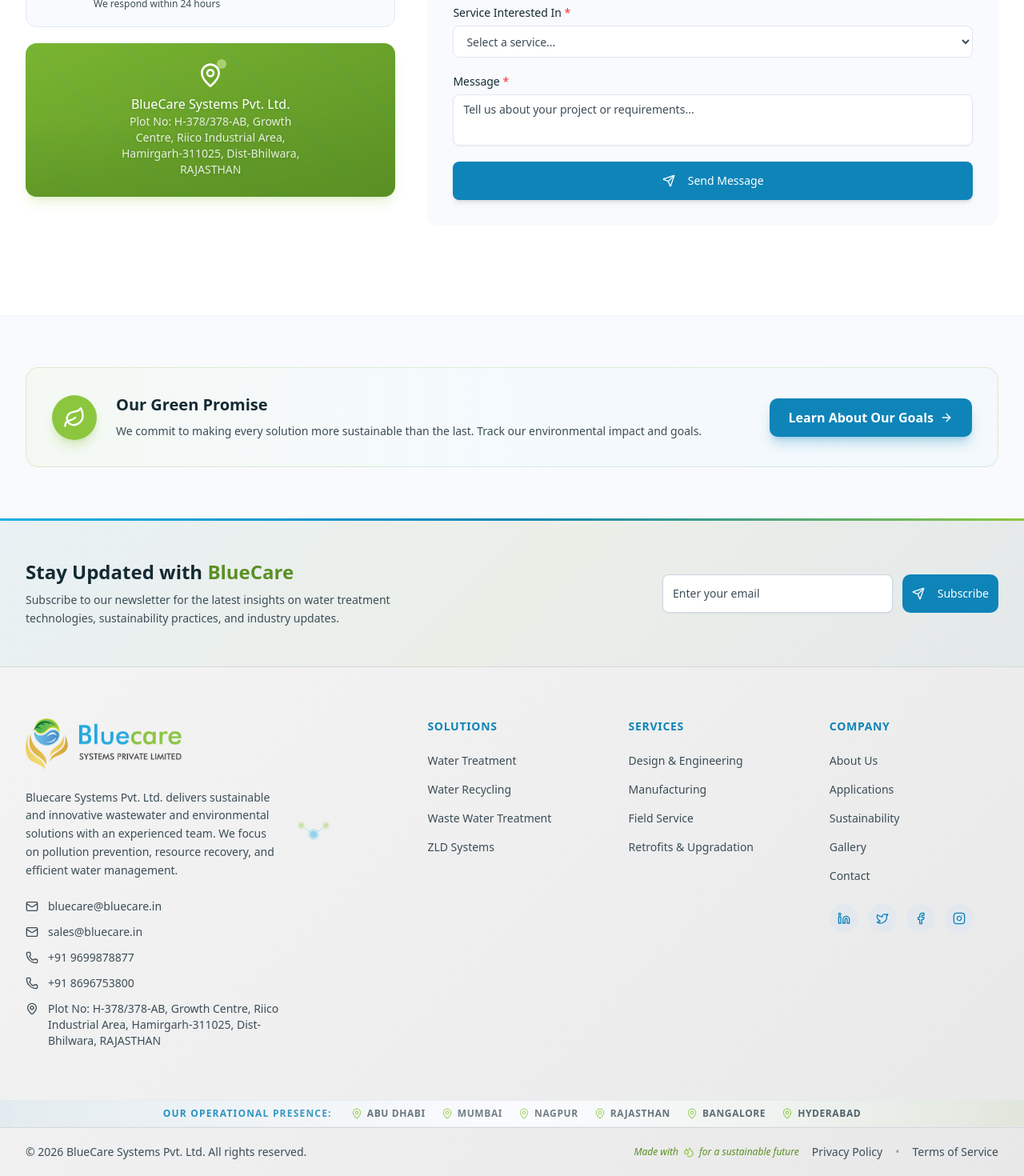
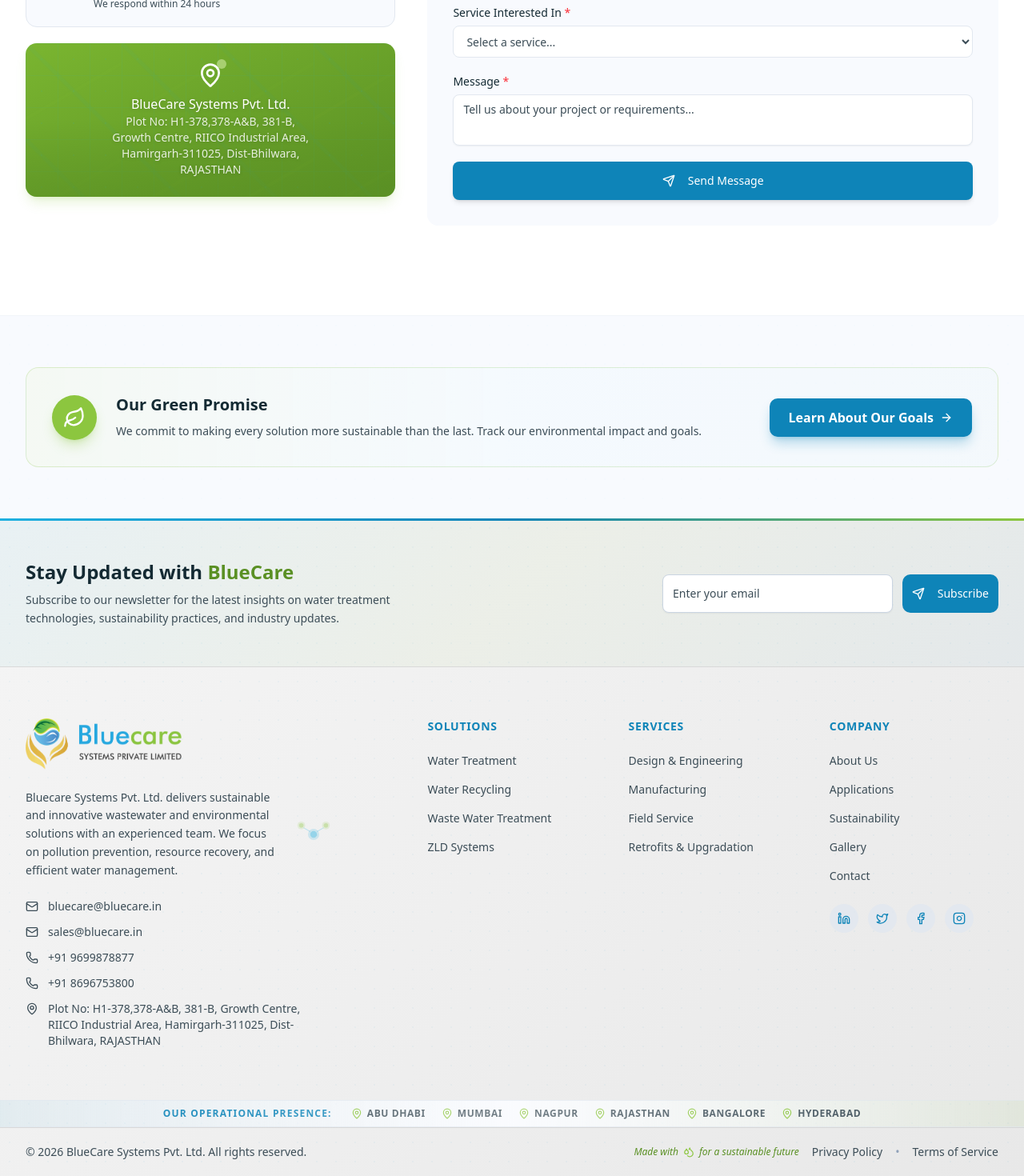
Before and after one commit to vishalmukadam/bluecare-project, a Next.js app: page / in a window 1280 px wide. Shown: the part 6425-7895 px from the top of the page at 80% size. Built offline with nearby package versions, Linux system fonts and the light colour scheme.

Commit message:
feat: update company address in Footer and ContactSection to new plot details

```diff
--- a/src/components/layout/Footer.tsx
+++ b/src/components/layout/Footer.tsx
@@ -300,7 +300,7 @@
               </a>
               <div className="flex items-start gap-3 text-[#3C4D57] text-sm">
                 <MapPin className="w-4 h-4 shrink-0 mt-0.5" />
-                <span className="max-w-[320px]">Plot No: H-378/378-AB, Growth Centre, Riico Industrial Area, Hamirgarh-311025, Dist-Bhilwara, RAJASTHAN</span>
+                <span className="max-w-[320px]">Plot No: H1-378,378-A&B, 381-B, Growth Centre, RIICO Industrial Area, Hamirgarh-311025, Dist-Bhilwara, RAJASTHAN</span>
               </div>
             </div>
           </div>
--- a/src/components/sections/ContactSection.tsx
+++ b/src/components/sections/ContactSection.tsx
@@ -276,7 +276,7 @@
                   <span className="absolute -top-1 -right-1 w-3 h-3 bg-[#E0F5B5] rounded-full animate-pulse" />
                 </div>
                 <p className="text-white font-medium drop-shadow-sm">BlueCare Systems Pvt. Ltd.</p>
-                <p className="text-white/85 text-sm drop-shadow-sm max-w-[250px]">Plot No: H-378/378-AB, Growth Centre, Riico Industrial Area, Hamirgarh-311025, Dist-Bhilwara, RAJASTHAN</p>
+                <p className="text-white/85 text-sm drop-shadow-sm max-w-[250px]">Plot No: H1-378,378-A&B, 381-B, Growth Centre, RIICO Industrial Area, Hamirgarh-311025, Dist-Bhilwara, RAJASTHAN</p>
               </div>
             </motion.div>
           </motion.div>
```
